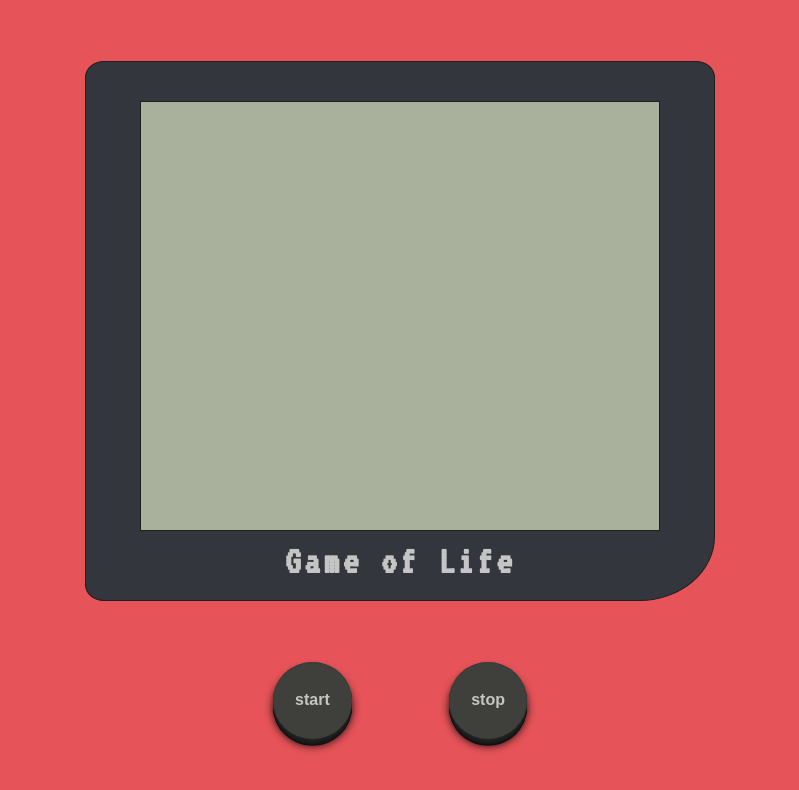
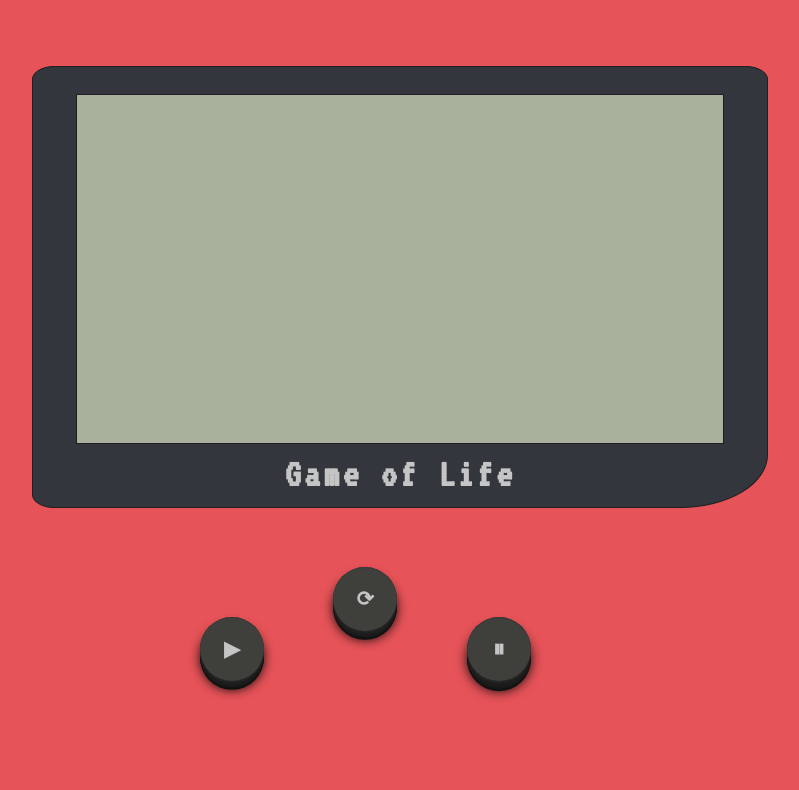
Before and after one commit to Oliv-19/GameOfLife, a website built with webpack: page src/template.html in a window 1280 px wide. Shown: the whole page, without its empty margins (240-1039 px from the left). Built offline with nearby package versions, Linux system fonts and the light colour scheme.

Commit message:
Add restart button and animation

```diff
--- a/src/index.js
+++ b/src/index.js
@@ -3,26 +3,41 @@ import "./style.css";
 (function init(){
     const startBtn = document.querySelector('.start')
     const stopBtn = document.querySelector('.stop')
+    const restartBtn = document.querySelector('.restart')
     const grid = document.querySelector('.grid')
     const boardInstance = new Board()
     let board= boardInstance.randomState(Math.floor(grid.clientWidth*0.08), Math.floor(grid.clientHeight*0.07))
     let stop=false
-    stopBtn.addEventListener('click', ()=>{
-        stop=true
-    })
-    startBtn.addEventListener('click', ()=>{
+    let interval
+    function runGame(){
+        startBtn.removeEventListener('click', runGame)
+        grid.style.width= 'fit-content'
+        grid.style.height= 'fit-content'
         let str = boardInstance.render(board)
         grid.innerHTML= str
-        let interval = setInterval(() => {
+        interval = setInterval(() => {
             board= boardInstance.nextBoardState(board)
             str = boardInstance.render(board)
             grid.innerHTML= str
-            if(stop== true){
-                stop= false
-                clearInterval(interval)
-            }
+            // if(stop== true){
+            //     stop= false
+            //     clearInterval(interval)
+            // }
         }, 500);
-
+    }
+    stopBtn.addEventListener('click', ()=>{
+        stop=true
+        if(stop== true){
+            stop= false
+            clearInterval(interval)
+            startBtn.addEventListener('click', runGame)
+        }
     })
-
+    startBtn.addEventListener('click', runGame)
+    restartBtn.addEventListener('click', ()=>{
+        board= boardInstance.randomState(Math.floor(grid.clientWidth*0.08), Math.floor(grid.clientHeight*0.07))
+        stop= false
+        clearInterval(interval)
+        runGame()
+    })
 })()
--- a/src/style.css
+++ b/src/style.css
@@ -1,6 +1,5 @@
 @import url('https://fonts.googleapis.com/css2?family=VT323&display=swap');
 *{
-    /* To do: animation that "turns on" the screen(.grid) */
     box-sizing: content-box;
     margin: 0;
     padding: 0;
@@ -9,17 +8,34 @@ body{
     height: 100vh;
     font-family: monospace;
     font-size: 16px;
-    /* background-color: #ff3b3b; */
-    background-color: #E65358;
+    background-color:#e24a4f ;
+    width: 100vw;
+    display: flex;
+    /* flex-direction: column; */
+    overflow: hidden;
+    justify-content: center;
+    align-items: center;
+}
+.center{
     display: flex;
     flex-direction: column;
     align-items: center;
     justify-content: space-evenly;
+    width: 70%;
+    height: 100%;
+    background-color: #E65358;
+    box-shadow:
+        5px 0px 9px #E65358,
+        -5px 0px 9px #E65358 ;
 }
 .grid{
-    width: 90%;
-    height: 90%;
-    background-color: #a9b19d;
+    width: 95%;
+    height: 95%;
+    min-width: clamp(200px, 95%,400px);
+    min-height:  clamp(100px, 95%,200px) ;
+    max-width:  100%;
+    max-height: 100% ;
+    background-color: #0a0a0a;
     border: 1px solid rgb(31, 31, 31);
     display: flex;
     align-items: center;
@@ -27,20 +43,22 @@ body{
     font-size: 1.1rem;
     line-height: 0.9rem;
     letter-spacing: 3px;
+    animation: slit-in-horizontal 1s ease-in 0s 1 normal forwards;
 }
 .wrapper{
     display: flex;
     flex-direction: column;
     align-items: center;
     justify-content: center;
-    width: 45%;
-    height: 60%;
-    padding: 3% 2% 1.5% 2%;
-    /* padding-bottom: 1.5%; */
+    width: 50%;
+    height: 50%;
+    padding: 3% 3% 1.5% 3%;
     gap: 10px;
     background-color: #33363C;
     border-radius: 3% 3% 12% 3%;
     border: 1px solid rgb(31, 31, 31);
+    min-width: clamp(80px, 90%,680px);
+    min-height: 350px;
 }
 .title{
     font-family: "VT323", monospace;
@@ -49,18 +67,36 @@ body{
     font-size: 2.5rem;
 }
 .buttons{
-    display: flex;
+    display: grid;
+    grid-template-columns: repeat(3, 1fr);
+    grid-template-rows: repeat(2, 50px);
     justify-content: space-evenly;
     align-items: center;
-    width: 35%;
+    width: 25%;
+    min-width: clamp(200px, 95%,400px);
+    min-height:  clamp(100px, 20%,200px) ;
+}
+.start{
+    grid-area: 2/1/3/2;
+}
+.stop{
+    grid-area: 2/3/3/4;
+    font-size: 1.5rem;
+}
+.restart{
+    grid-area: 1/2/2/3;
 }
 button{
     appearance: none;
     background-color: #3F403B;
-    padding: 5%;
-    height: 2rem;
+    display: flex;
+    align-items: center;
+    justify-content: center;
+    height: 4rem;
+    width: 4rem;
+    text-align: center;
     border-radius: 50%;
-    font-size: 1rem;
+    font-size: 1.3rem;
     cursor: pointer;
     color: #c5c5c5;
     outline: none;
@@ -93,3 +129,16 @@ button:active{
         0 0.225em 0 0 #101010,
         0 0.225em 0.375em 0 #0a0a0a;
 }
+@keyframes slit-in-horizontal {
+    0%{
+        background-color: #0a0a0a;
+        opacity:0;
+    }
+    50%{
+        background-color: #54584e;
+        opacity:1;
+    }
+    100%{
+        background-color: #a9b19d;
+    }
+}
--- a/src/template.html
+++ b/src/template.html
@@ -6,17 +6,18 @@
     <title>Game of life</title>
 </head>
 <body>
-    <div class="wrapper">
-        <div class="grid">
+    <div class="center">
+        <div class="wrapper">
+            <div class="grid">
 
+            </div>
+            <h1 class="title">Game of Life</h1>
         </div>
-
-        <h1 class="title">Game of Life</h1>
-    </div>
-    </div>
-    <div class="buttons">
-        <button type="button" class="start"> start</button>
-        <button type="button" class="stop"> stop</button>
+        <div class="buttons">
+            <button type="button" class="start"> ▶</button>
+            <button type="button" class="restart"> ⟳</button>
+            <button type="button" class="stop"> ⏸</button>
+        </div>
     </div>
 </body>
 </html>
```
